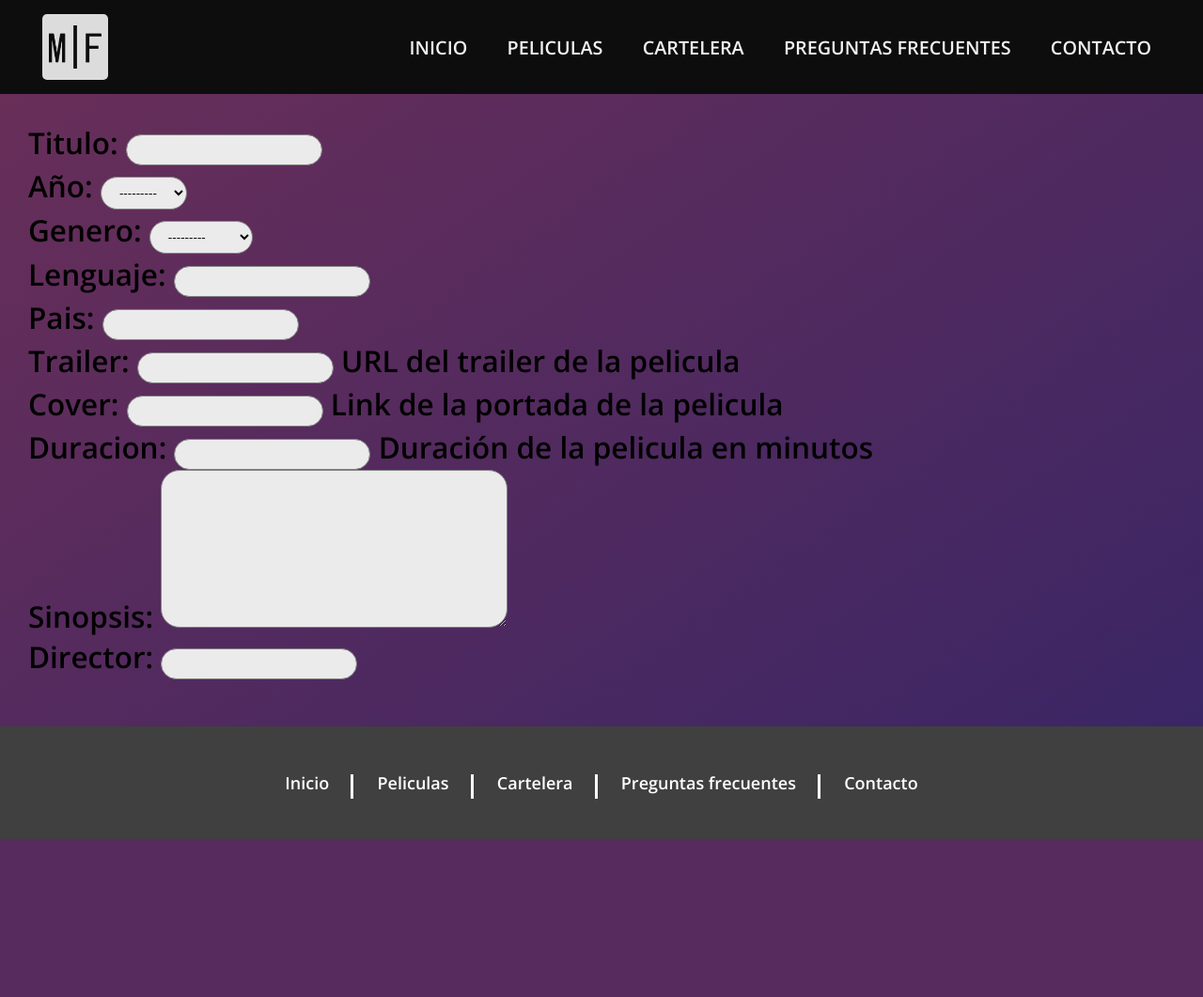
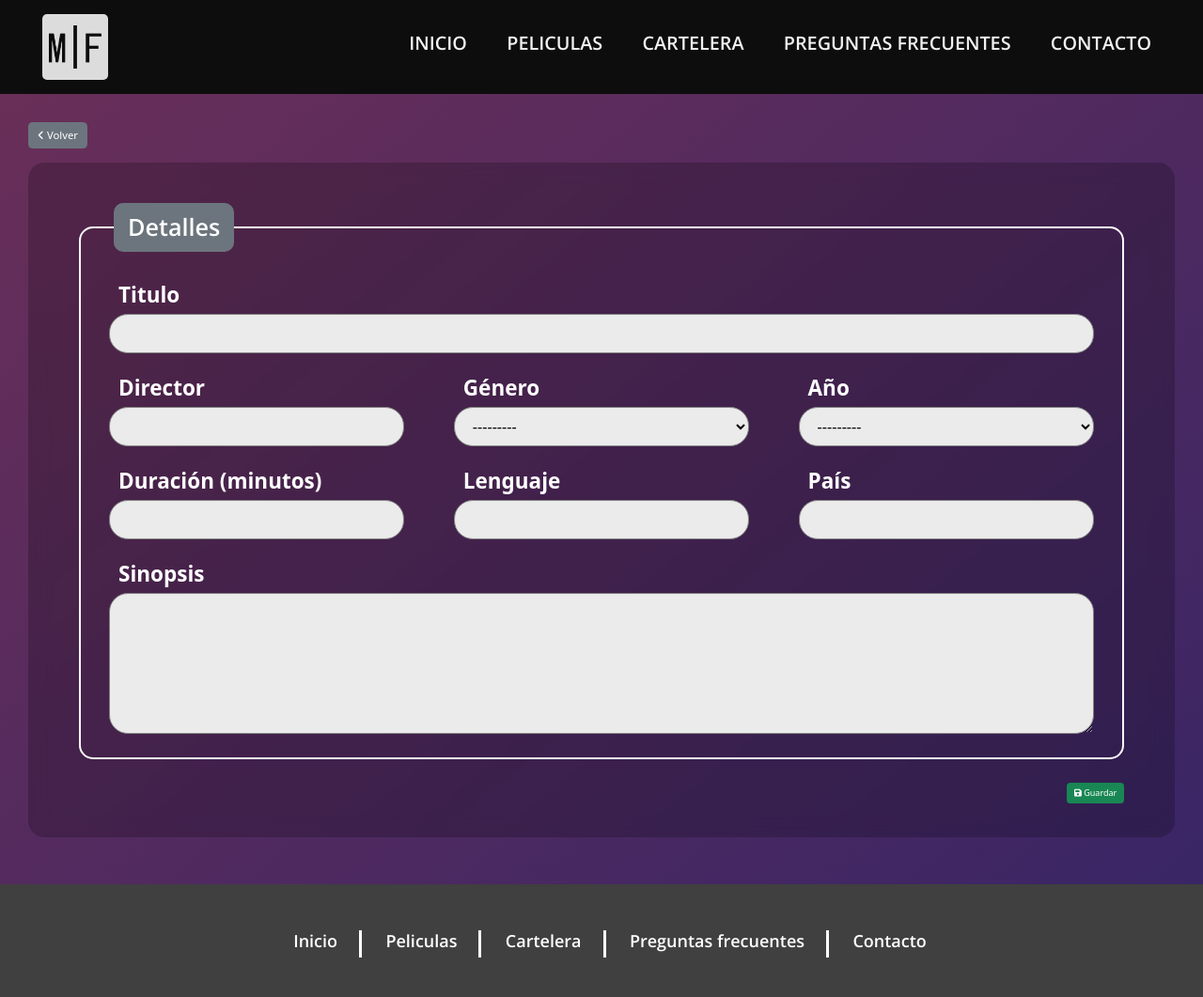
Before and after one commit to Axel-Jeremias/TP-CaC-Final, a Django app: page /peliculas/crear/ in a window 1280 px wide. Shown: the whole page at 94% size. Before the commit the page ends 893 px from the top, so only its background shows below. Run offline with Django 4.2, Linux system fonts and the light colour scheme.

Commit message:
Agregar template creación/modificación

```diff
--- a/app_peliculas/templates/peliculas_creacion.html
+++ b/app_peliculas/templates/peliculas_creacion.html
@@ -1,8 +1,87 @@
 {% extends "base.html" %}
 {% load static %}
 
+{% block extra-head %}
+    <link href="https://cdn.jsdelivr.net/npm/bootstrap@5.3.2/dist/css/bootstrap.min.css" rel="stylesheet" integrity="sha384-T3c6CoIi6uLrA9TneNEoa7RxnatzjcDSCmG1MXxSR1GAsXEV/Dwwykc2MPK8M2HN" crossorigin="anonymous">
+    <script src="https://cdn.jsdelivr.net/npm/bootstrap@5.3.2/dist/js/bootstrap.bundle.min.js" integrity="sha384-C6RzsynM9kWDrMNeT87bh95OGNyZPhcTNXj1NW7RuBCsyN/o0jlpcV8Qyq46cDfL" crossorigin="anonymous"></script>
+{% endblock %}
+
+{% block titulo %}
+    {{ tipo }} película
+{% endblock %}
+
 {% block content %}
     <section>
-            {{ form.as_p }}
+        <div id="boton-volver">
+            <a class="btn btn-secondary btn-lg" href={% url 'peliculas:all' %} role="button">
+                <i class="fa-solid fa-angle-left"></i>
+                Volver
+            </a>
+        </div>
+
+        <form id="formulario-creacion" method="post">
+            {% csrf_token %}
+            <div id="form-container">
+                <fieldset>
+                    <legend>Detalles</legend>
+
+                    <div class="form-group items-1">
+                        <div class="item">
+                            <label for="{{ form.titulo.id_for_label }}" class="titulo-campo">{{ form.titulo.label }}</label>
+                            {{ form.titulo }}
+                        </div>
+                    </div>
+
+                    <div class="form-group items-3">
+                        <div class="item">
+                            <label for="{{ form.director.id_for_label }}" class="titulo-campo">{{ form.director.label }}</label>
+                            {{ form.director }}
+                        </div>
+                        <div class="item">
+                            <label for="{{ form.genero.id_for_label }}" class="titulo-campo">Género</label>
+                            {{ form.genero }}
+                        </div>
+                        <div class="item">
+                            <label for="{{ form.año.id_for_label }}" class="titulo-campo">{{ form.año.label }}</label>
+                            {{ form.año }}
+                        </div>
+                    </div>
+
+                    <div class="form-group items-3">
+                        <div class="item">
+                            <label for="{{ form.duracion.id_for_label }}" class="titulo-campo">Duración (minutos)</label>
+                            {{ form.duracion }}
+                        </div>
+                        <div class="item">
+                            <label for="{{ form.lenguaje.id_for_label }}" class="titulo-campo">{{ form.lenguaje.label }}</label>
+                            {{ form.lenguaje }}
+                        </div>
+                        <div class="item">
+                            <label for="{{ form.pais.id_for_label }}" class="titulo-campo">País</label>
+                            {{ form.pais }}
+                        </div>
+                    </div>
+
+                    <div class="form-group items-1">
+                        <div class="item">
+                            <label for="{{ form.sinopsis.id_for_label }}" class="titulo-campo">{{ form.sinopsis.label }}</label>
+                            {{ form.sinopsis }}
+                        </div>
+                    </div>
+                </fieldset>
+            </div>
+
+            <div id="boton-guardar">
+                <button type="submit" class="btn btn-success">
+                    {% if tipo == 'Crear' %}
+                        <i class="fa-solid fa-plus"></i>
+                        Agregar
+                    {% else %}
+                        <i class="fa-solid fa-floppy-disk"></i>
+                        Guardar
+                    {% endif %}
+                </button>
+            </div>
+        </form>
     </section>
 {% endblock %}
--- /dev/null
+++ b/static/css/app/creacion.css
@@ -0,0 +1,52 @@
+#formulario-creacion {
+    background: rgba(0, 0, 0, 0.2);
+    backdrop-filter: blur(10px);
+    border-radius: 2rem;
+    padding: 2rem 6rem 4rem;
+}
+
+#form-container label {
+    display: block;
+    color: white;
+    font-size: 2.5rem;
+    font-weight: bold;
+    padding-left: 10px;
+    padding-bottom: 3px;
+}
+
+#form-container input, #form-container textarea, #form-container select {
+    font-size: 1.8rem;
+}
+
+#form-container textarea {
+    overflow: hidden;
+    height: 150px;
+}
+
+#boton-guardar {
+    display: flex;
+    justify-content: right;
+    margin-top: 25px;
+
+    &:not(:first-child) {
+        margin-left: 15px;
+    }
+}
+
+#form-container fieldset {
+    border: 2px solid white;
+    border-radius: 15px;
+    padding: 15px;
+    margin: 25px 0;
+}
+
+
+#form-container legend {
+    /* Propiedas que hay que sobreescribir debido a Bootstrap */
+    float: none;
+    width: auto;
+    font-size: 2.8rem;
+    padding: 7px 15px;
+    background-color: #6c757d;
+    font-family: var(--open-sans);
+}
--- a/static/css/styles.css
+++ b/static/css/styles.css
@@ -7,6 +7,8 @@
 @import './contacto/formulario.css';
 @import './app/tabla.css';
 @import './app/detalles.css';
+@import './app/creacion.css';
+@import './app/eliminar.css';
 
 /* saco configuraciones por defecto de CSS */
 
```
